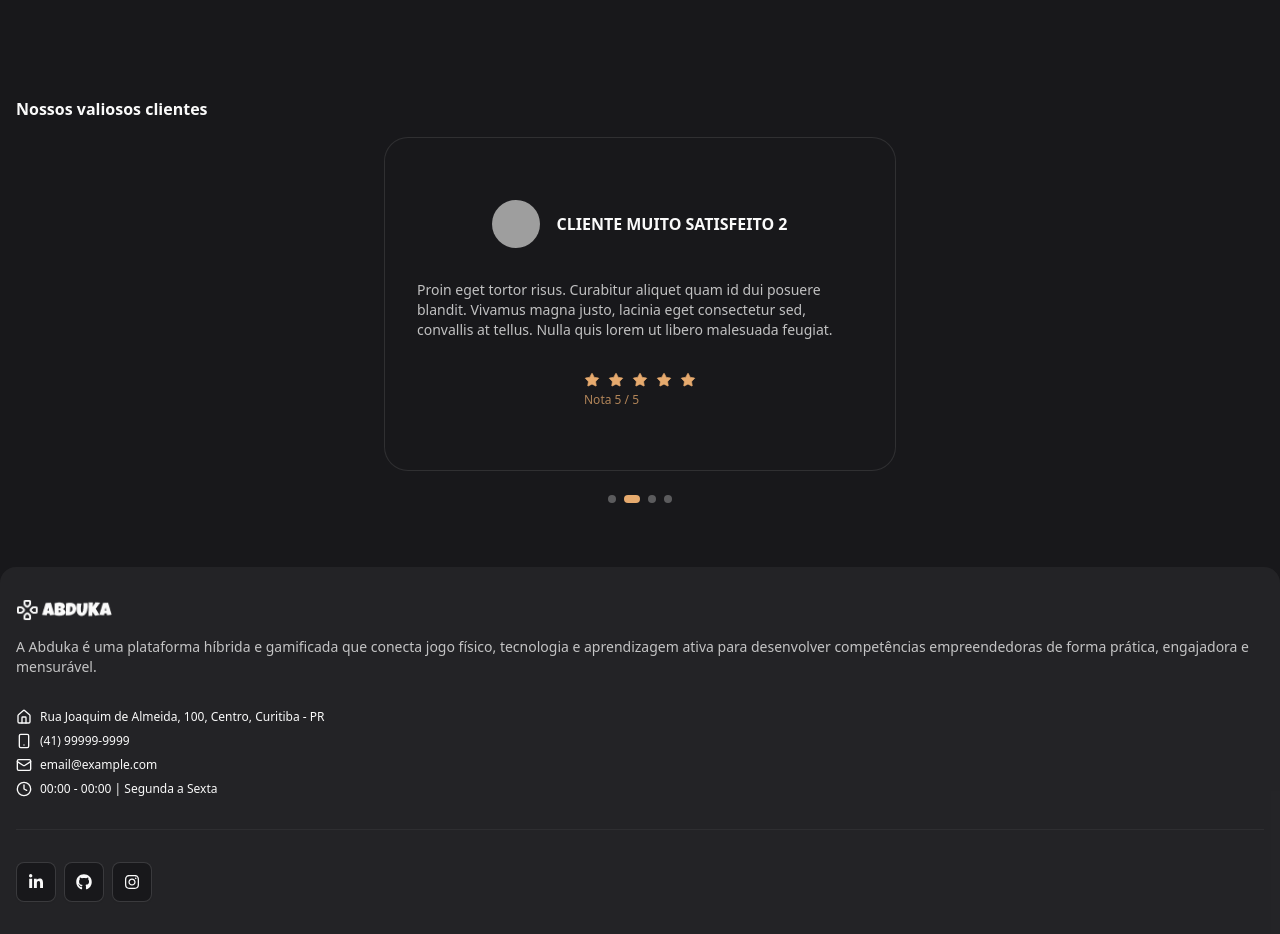
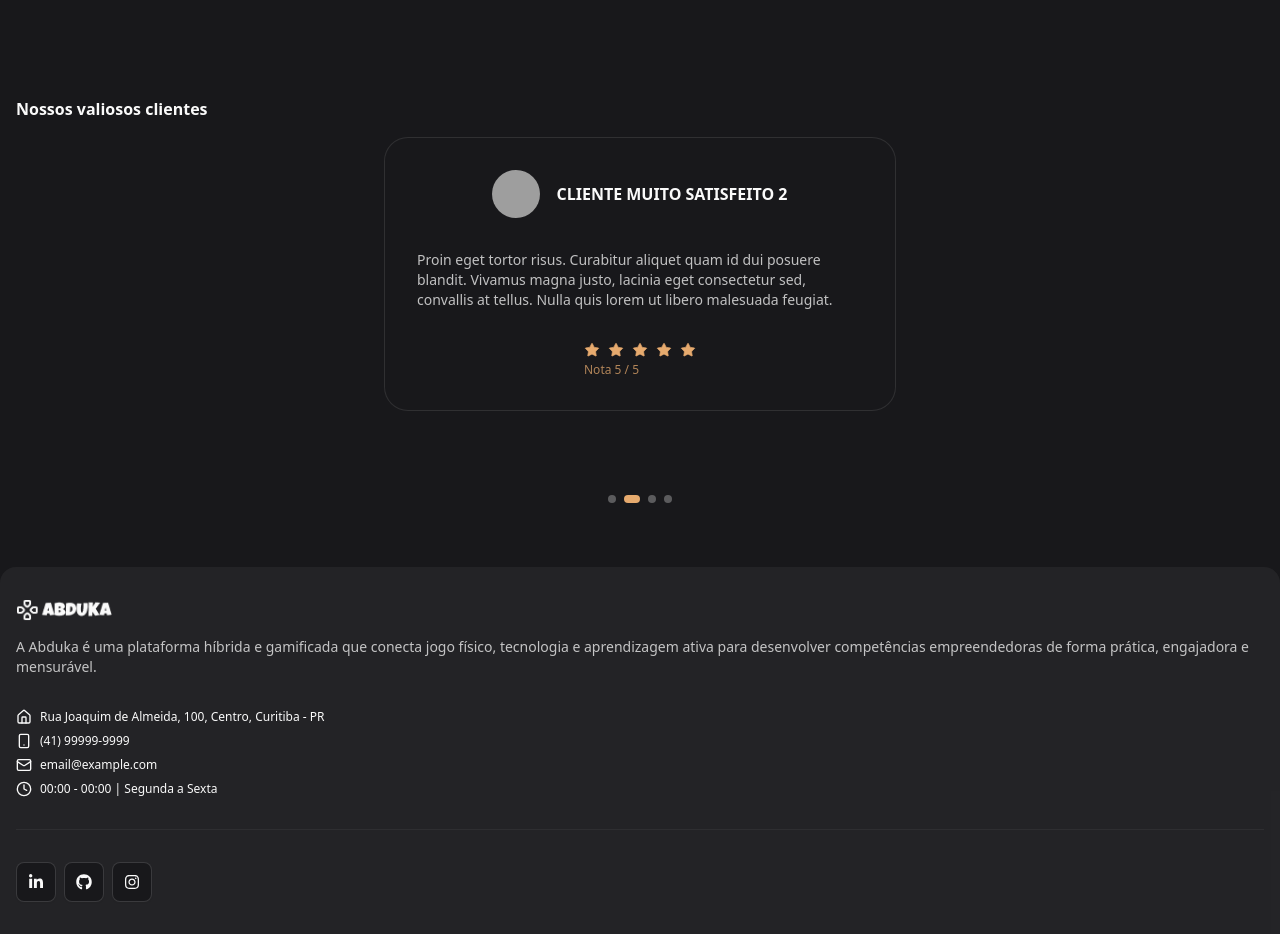
Before and after one commit to abduka-org/abduka_website, a React (Vite) app: page / in a window 1280 px wide. Shown: the part 5560-6494 px from the top of the page. Built offline with nearby package versions, Linux system fonts and the light colour scheme; grey boxes are pictures that could not be loaded.

Commit message:
FEAT: clients a11y

```diff
--- a/src/components/Clients/Carousel.tsx
+++ b/src/components/Clients/Carousel.tsx
@@ -1,4 +1,4 @@
-import { useState, useEffect, useCallback } from "react";
+import { useState, useEffect, useCallback, useRef } from "react";
 
 import Testimonial from "./Testiominal";
 import Dots from "./Dots";
@@ -9,35 +9,67 @@ const AUTOPLAY_DELAY_MS = 5000;
 
 const Carousel = () => {
   const [activeIndex, setActiveIndex] = useState(0);
+  const [isPaused, setIsPaused] = useState(false);
+  const intervalRef = useRef<number | null>(null);
+
   const totalSlides = clientsData.testimonials.length;
 
+  const prefersReducedMotion =
+    typeof window !== "undefined" &&
+    window.matchMedia("(prefers-reduced-motion: reduce)").matches;
+
   const nextSlide = useCallback(() => {
-    setActiveIndex((prevIndex) => (prevIndex + 1) % totalSlides);
+    setActiveIndex((prev) => (prev + 1) % totalSlides);
   }, [totalSlides]);
 
   useEffect(() => {
-    const interval = setInterval(() => {
-      nextSlide();
-    }, AUTOPLAY_DELAY_MS);
+    if (isPaused || prefersReducedMotion) return;
 
-    return () => clearInterval(interval);
-  }, [nextSlide]);
+    intervalRef.current = window.setInterval(nextSlide, AUTOPLAY_DELAY_MS);
+
+    return () => {
+      if (intervalRef.current) clearInterval(intervalRef.current);
+    };
+  }, [nextSlide, isPaused, prefersReducedMotion]);
+
+  const pause = () => setIsPaused(true);
+  const resume = () => setIsPaused(false);
 
   return (
-    <div className="overflow-hidden relative w-full max-w-lg mx-auto">
+    <article
+      aria-roledescription="carousel"
+      aria-label="Depoimentos de clientes"
+      className="relative w-full max-w-lg mx-auto overflow-hidden"
+      onMouseEnter={pause}
+      onMouseLeave={resume}
+      onFocusCapture={pause}
+      onBlurCapture={resume}
+    >
       <div
-        className="flex transition-transform duration-700 ease-in-out"
+        className={`flex ${
+          prefersReducedMotion
+            ? ""
+            : "transition-transform duration-700 ease-in-out"
+        }`}
         style={{ transform: `translateX(-${activeIndex * 100}%)` }}
       >
         {clientsData.testimonials.map(
-          ({ id, image, title, review, rating }) => (
-            <Testimonial
+          ({ id, image, title, review, rating }, index) => (
+            <div
               key={id}
-              image={image}
-              title={title}
-              review={review}
-              rating={rating}
-            />
+              aria-roledescription="slide"
+              aria-label={`Depoimento ${index + 1} de ${totalSlides}`}
+              aria-hidden={index !== activeIndex}
+              tabIndex={index === activeIndex ? 0 : -1}
+              className="w-full shrink-0"
+            >
+              <Testimonial
+                image={image}
+                title={title}
+                review={review}
+                rating={rating}
+              />
+            </div>
           )
         )}
       </div>
@@ -47,7 +79,7 @@ const Carousel = () => {
         active={activeIndex}
         setActive={setActiveIndex}
       />
-    </div>
+    </article>
   );
 };
 
--- a/src/components/Clients/Dots.tsx
+++ b/src/components/Clients/Dots.tsx
@@ -8,7 +8,11 @@ const Dots = ({ length, active, setActive }: IDotsProps) => {
   const lengthArray = Array.from({ length }, (_, index) => index);
 
   return (
-    <div className="flex justify-center mt-6 space-x-2">
+    <div
+      className="flex justify-center mt-6 space-x-2"
+      role="tablist"
+      aria-label="Navegação do carousel"
+    >
       {lengthArray.map((_, index) => (
         <button
           key={index}
@@ -18,6 +22,8 @@ const Dots = ({ length, active, setActive }: IDotsProps) => {
               : "bg-foreground/30 hover:bg-foreground/50"
           }`}
           onClick={() => setActive(index)}
+          role="tab"
+          aria-current={index === active ? "true" : undefined}
           aria-label={`Ir para o slide ${index + 1}`}
         />
       ))}
--- a/src/components/Clients/StarRating.tsx
+++ b/src/components/Clients/StarRating.tsx
@@ -12,7 +12,10 @@ const StarRating = ({ rating }: IStarRatingProps) => {
   const starClass = "w-4 h-4 stroke-primary fill-primary";
 
   return (
-    <div className="flex flex-row items-center gap-x-2">
+    <div
+      className="flex flex-row items-center gap-x-2"
+      aria-label={`Avaliação ${rating} de 5 estrelas`}
+    >
       {[...Array(fullStars)].map((_, i) => (
         <Star
           key={`full-${i}`}
--- a/src/components/Clients/Testiominal.tsx
+++ b/src/components/Clients/Testiominal.tsx
@@ -18,10 +18,10 @@ const Testimonial = ({ image, title, review, rating }: ITestimonialProps) => {
         <img
           className="w-12 h-12 rounded-full"
           src={image}
-          alt="Imagem do cliente"
+          alt={`Foto de ${title}`}
         />
 
-        <p className="text-base font-bold uppercase">{title}</p>
+        <h3 className="text-base font-bold uppercase">{title}</h3>
       </div>
 
       <p className="text-sm text-foreground/75">{review}</p>
```
